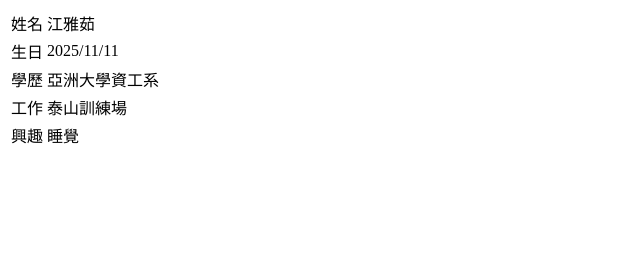
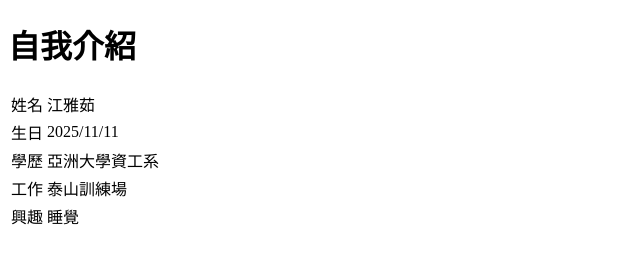
Before and after one commit to ririmayuz/114-github-test, a plain HTML site: page myself.html in a window 1280 px wide. Shown: the whole page, without its empty margins (0-640 px from the left). Drawn offline with Linux system fonts and the light colour scheme.

Commit message:
提交修改

```diff
--- a/myself.html
+++ b/myself.html
@@ -6,6 +6,7 @@
     <title>自我介紹</title>
 </head>
 <body>
+    <h1>自我介紹</h1>
     <table>
         <tr>
             <td>姓名</td>
```
